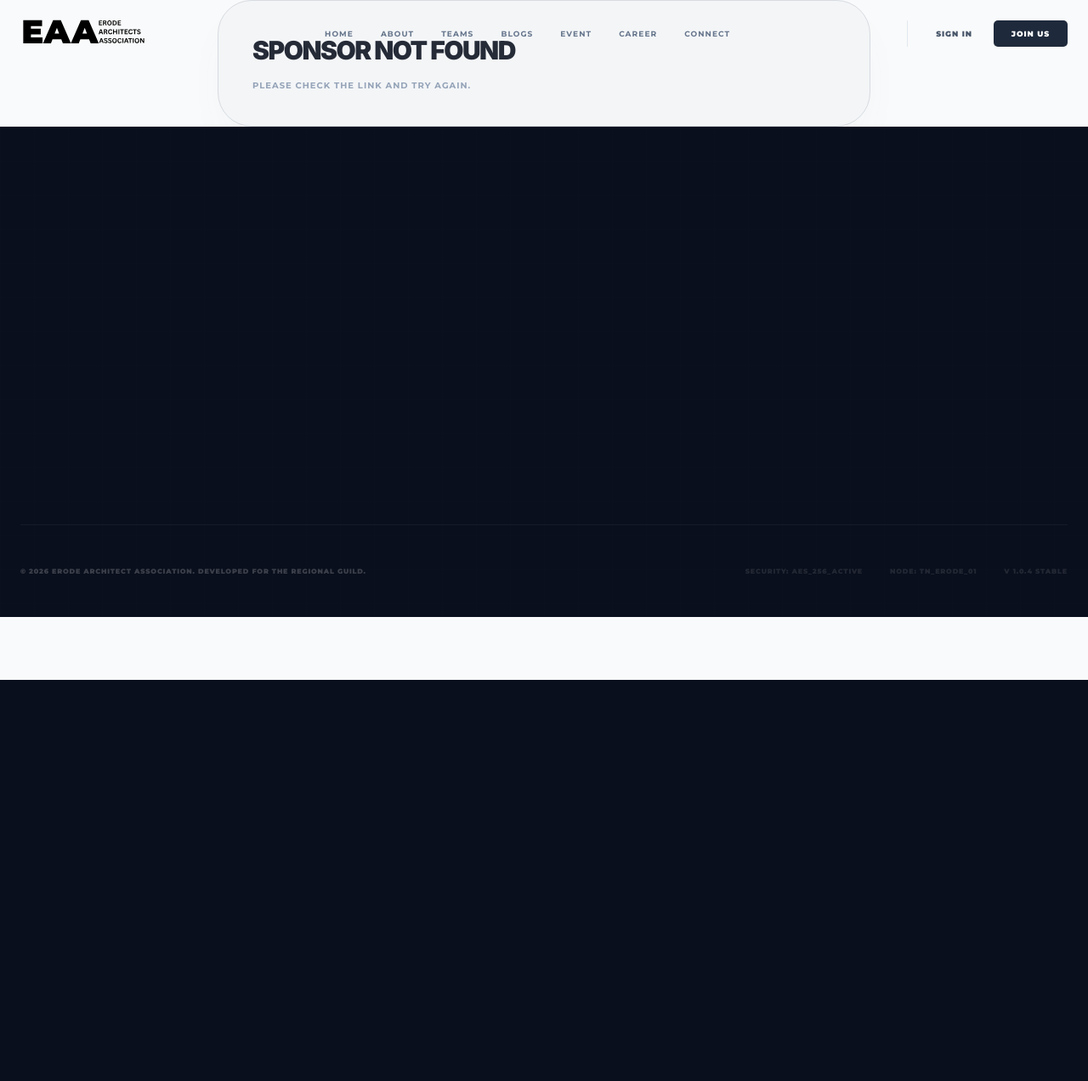
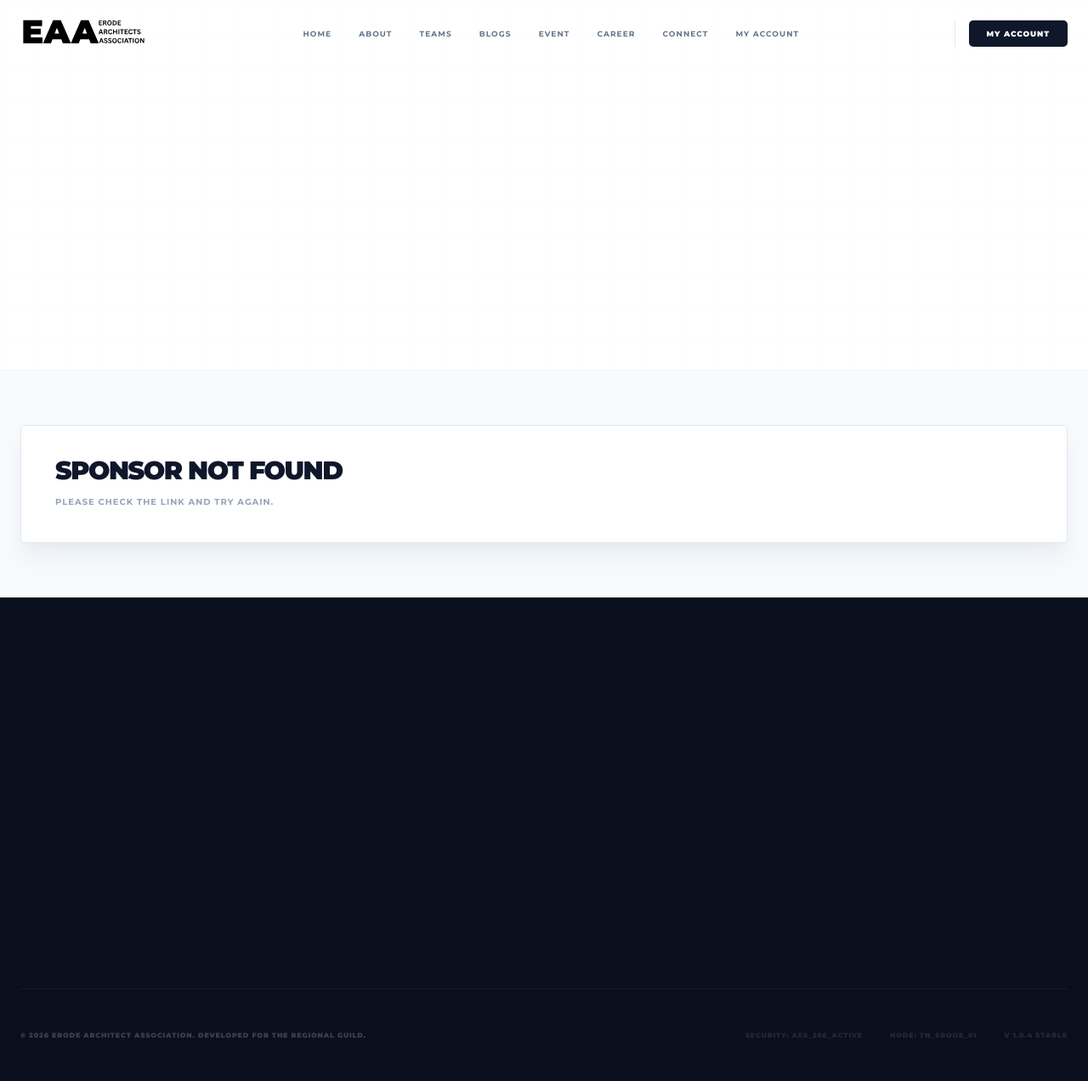
Before and after one commit to Catalystack2025/Eaa, a PHP site: page /sponsor.php in a window 1280 px wide. Shown: the whole page at 85% size. Before the commit the page ends 800 px from the top, so only its background shows below. Run offline with PHP 8.4, Linux system fonts and the light colour scheme; the visitor is signed in with stand-in values (Sample User, id 1); some libraries are stand-ins or nearby versions.

Commit message:
Update account navigation and event registration CTA

```diff
--- a/partials/navbar.php
+++ b/partials/navbar.php
@@ -12,6 +12,7 @@
 $current_page = basename($_SERVER['PHP_SELF']);
 $home_pages = ['testing.php', 'index.php'];
 $is_home = in_array($current_page, $home_pages);
+$is_logged_in = function_exists('is_logged_in') && is_logged_in();
 
 if (!function_exists('is_active')) {
     function is_active($page) {
@@ -145,8 +146,12 @@ if (!function_exists('is_active')) {
     <a href="vendors.php" class="mobile-link <?= is_active('vendors.php') ?>">Connect</a>
 
     <div class="mt-8 flex flex-col gap-3 w-full px-12">
-        <a href="login.php" class="w-full py-4 border border-slate-200 text-slate-900 text-center text-[10px] font-black uppercase tracking-widest eaa-radius">Sign In</a>
-        <a href="join.php" class="w-full py-4 bg-slate-900 text-white text-center text-[10px] font-black uppercase tracking-widest eaa-radius shadow-lg">Join the Guild</a>
+        <?php if ($is_logged_in): ?>
+            <a href="accountpage.php" class="w-full py-4 bg-slate-900 text-white text-center text-[10px] font-black uppercase tracking-widest eaa-radius shadow-lg">My Account</a>
+        <?php else: ?>
+            <a href="login.php" class="w-full py-4 border border-slate-200 text-slate-900 text-center text-[10px] font-black uppercase tracking-widest eaa-radius">Sign In</a>
+            <a href="join.php" class="w-full py-4 bg-slate-900 text-white text-center text-[10px] font-black uppercase tracking-widest eaa-radius shadow-lg">Join the Guild</a>
+        <?php endif; ?>
     </div>
 </div>
 
@@ -167,18 +172,29 @@ if (!function_exists('is_active')) {
             <a href="events.php" class="nav-link <?= is_active('events.php') ?>">Event</a>
             <a href="career.php" class="nav-link <?= is_active('career.php') ?>">Career</a>
             <a href="vendors.php" class="nav-link <?= is_active('vendors.php') ?>">Connect</a>
+            <?php if ($is_logged_in): ?>
+                <a href="accountpage.php" class="nav-link <?= is_active('accountpage.php') ?>">My Account</a>
+            <?php endif; ?>
         </div>
 
         <!-- AUTH & MOBILE TOGGLE -->
         <div class="flex items-center gap-3 lg:gap-4">
             <!-- Desktop Auth -->
             <div class="hidden lg:flex items-center gap-2 border-l border-slate-200 pl-4">
-                <a href="login.php" class="auth-button border border-slate-200 px-4 py-2 text-[9px] font-black uppercase tracking-widest text-slate-600 hover:bg-slate-50">Sign In</a>
-                <a href="join.php" class="auth-button bg-slate-800 text-white px-5 py-2 text-[9px] font-black uppercase tracking-widest hover:bg-slate-900 shadow-sm transition-all">Join Us</a>
+                <?php if ($is_logged_in): ?>
+                    <a href="accountpage.php" class="auth-button bg-slate-900 text-white px-5 py-2 text-[9px] font-black uppercase tracking-widest hover:bg-slate-900 shadow-sm transition-all">My Account</a>
+                <?php else: ?>
+                    <a href="login.php" class="auth-button border border-slate-200 px-4 py-2 text-[9px] font-black uppercase tracking-widest text-slate-600 hover:bg-slate-50">Sign In</a>
+                    <a href="join.php" class="auth-button bg-slate-800 text-white px-5 py-2 text-[9px] font-black uppercase tracking-widest hover:bg-slate-900 shadow-sm transition-all">Join Us</a>
+                <?php endif; ?>
             </div>
 
             <!-- Mobile Sign In -->
-            <a href="login.php" class="lg:hidden px-3 py-1.5 border border-slate-200 text-[8px] font-black uppercase tracking-widest text-slate-600 eaa-radius">Sign In</a>
+            <?php if ($is_logged_in): ?>
+                <a href="accountpage.php" class="lg:hidden px-3 py-1.5 bg-slate-900 text-white text-[8px] font-black uppercase tracking-widest eaa-radius">My Account</a>
+            <?php else: ?>
+                <a href="login.php" class="lg:hidden px-3 py-1.5 border border-slate-200 text-[8px] font-black uppercase tracking-widest text-slate-600 eaa-radius">Sign In</a>
+            <?php endif; ?>
 
             <!-- MOBILE HAMBURGER BUTTON -->
             <button id="open-drawer" class="lg:hidden p-2 text-slate-800" aria-label="Open Menu">
--- a/sponsor.php
+++ b/sponsor.php
@@ -31,19 +31,81 @@ $canViewContact = can_view_vendor_contact($_SESSION['role'] ?? null);
 $pageTitle = 'Sponsor Details | EAA';
 require_once __DIR__ . '/partials/header.php';
 ?>
-<section class="max-w-3xl mx-auto space-y-8">
-  <div class="bg-card border border-border p-10 rounded-[2.5rem] shadow-2xl shadow-primary/5">
+<style>
+  :root {
+    --eaa-smoke: #475569;
+    --eaa-border: #e2e8f0;
+    --eaa-radius: 5px;
+    --eaa-accent: #1e293b;
+  }
+
+  body {
+    background-color: #f8fafc;
+    color: #1e293b;
+    font-family: 'Montserrat', sans-serif;
+  }
+
+  .font-druk {
+    font-family: 'Montserrat', sans-serif !important;
+    font-weight: 900;
+    text-transform: uppercase;
+    letter-spacing: -0.05em;
+    line-height: 0.85;
+  }
+
+  .eaa-radius { border-radius: var(--eaa-radius) !important; }
+
+  .blueprint-grid {
+    background-image: linear-gradient(rgba(71, 85, 105, 0.05) 1px, transparent 1px),
+                      linear-gradient(90deg, rgba(71, 85, 105, 0.05) 1px, transparent 1px);
+    background-size: 40px 40px;
+  }
+
+  .tech-label {
+    font-size: 8px;
+    font-weight: 900;
+    text-transform: uppercase;
+    letter-spacing: 0.2em;
+    color: #94a3b8;
+    display: block;
+    margin-bottom: 8px;
+  }
+</style>
+
+<section class="pt-44 pb-12 bg-white relative overflow-hidden border-b border-slate-100">
+  <div class="absolute inset-0 blueprint-grid opacity-20 pointer-events-none"></div>
+  <div class="container mx-auto px-6 relative z-10">
+    <div class="flex flex-col lg:flex-row lg:items-end justify-between gap-10">
+      <div class="reveal">
+        <span class="inline-flex items-center px-3 py-1 bg-slate-100 text-[8px] font-black uppercase tracking-[0.3em] text-slate-500 eaa-radius mb-6">
+          Sponsor Profile
+        </span>
+        <h1 class="font-druk text-5xl md:text-7xl lg:text-8xl text-slate-900 leading-none">
+          <?= $sponsor ? e($sponsor['company_name']) : 'Sponsor Not Found' ?>
+        </h1>
+      </div>
+      <div class="text-left lg:text-right reveal" style="transition-delay: 100ms;">
+        <span class="tech-label">Registry Status</span>
+        <span class="font-druk text-2xl lg:text-3xl text-slate-400"><?= $sponsor ? 'Approved' : 'Unavailable' ?></span>
+      </div>
+    </div>
+  </div>
+</section>
+
+<main class="py-16">
+  <div class="container mx-auto px-6">
+    <div class="bg-white border border-slate-200 p-10 eaa-radius shadow-xl shadow-slate-200/70">
       <?php if (!$sponsor): ?>
-      <h1 class="font-druk text-3xl text-foreground mb-4">Sponsor not found</h1>
+        <h2 class="font-druk text-3xl text-slate-900 mb-4">Sponsor not found</h2>
         <p class="text-[10px] font-bold uppercase tracking-widest text-slate-400">Please check the link and try again.</p>
       <?php else: ?>
         <div class="flex flex-col md:flex-row md:items-center gap-6">
-        <div class="w-20 h-20 border border-border rounded-2xl flex items-center justify-center bg-white">
+          <div class="w-20 h-20 border border-slate-200 rounded-2xl flex items-center justify-center bg-white">
             <img src="<?= e($sponsor['logo_path']) ?>" alt="<?= e($sponsor['company_name']) ?>" class="h-12 w-auto object-contain" onerror="this.style.display='none'">
           </div>
           <div>
             <p class="text-[9px] font-black uppercase tracking-widest text-slate-400">Approved Sponsor</p>
-          <h1 class="font-druk text-3xl text-foreground mb-2"><?= e($sponsor['company_name']) ?></h1>
+            <h2 class="font-druk text-3xl text-slate-900 mb-2"><?= e($sponsor['company_name']) ?></h2>
             <?php if (!empty($sponsor['short_desc'])): ?>
               <p class="text-sm text-slate-500 uppercase tracking-widest">
                 <?= e($sponsor['short_desc']) ?>
@@ -55,7 +117,7 @@ require_once __DIR__ . '/partials/header.php';
         <?php if (!empty($sponsor['website'])): ?>
           <div class="mt-8">
             <p class="text-[10px] font-black uppercase tracking-widest text-slate-400 mb-2">Website</p>
-          <a href="<?= e($sponsor['website']) ?>" target="_blank" rel="noopener noreferrer" class="text-xs font-bold uppercase tracking-widest text-primary hover:underline">
+            <a href="<?= e($sponsor['website']) ?>" target="_blank" rel="noopener noreferrer" class="text-xs font-bold uppercase tracking-widest text-slate-900 hover:text-slate-500">
               <?= e($sponsor['website']) ?>
             </a>
           </div>
@@ -64,7 +126,7 @@ require_once __DIR__ . '/partials/header.php';
         <div class="mt-8">
           <p class="text-[10px] font-black uppercase tracking-widest text-slate-400 mb-2">Contact</p>
           <?php if ($canViewContact): ?>
-          <div class="space-y-2 text-xs font-bold uppercase tracking-widest text-foreground">
+            <div class="space-y-2 text-xs font-bold uppercase tracking-widest text-slate-900">
               <?php if (!empty($sponsor['contact_name'])): ?>
                 <p><?= e($sponsor['contact_name']) ?></p>
               <?php endif; ?>
@@ -81,7 +143,8 @@ require_once __DIR__ . '/partials/header.php';
         </div>
       <?php endif; ?>
     </div>
-</section>
+  </div>
+</main>
 <?php
 require_once __DIR__ . '/partials/footer.php';
 ?>
```
Also changed, not shown: events.php (+14 -2 lines). Lines whose indentation alone changed are shown as unchanged.
